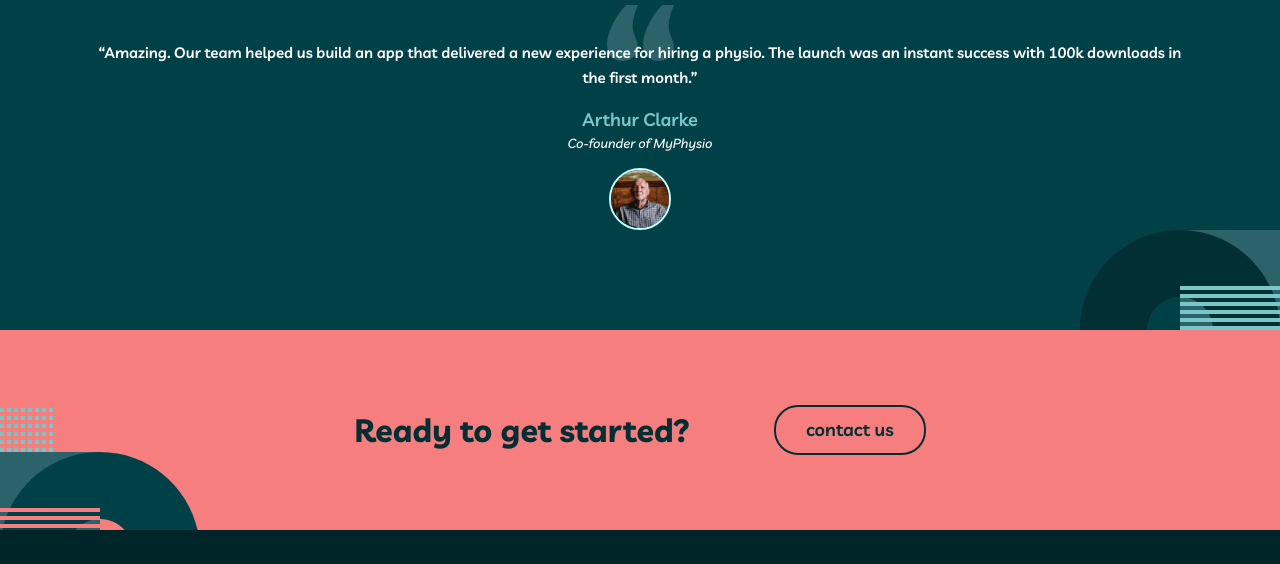
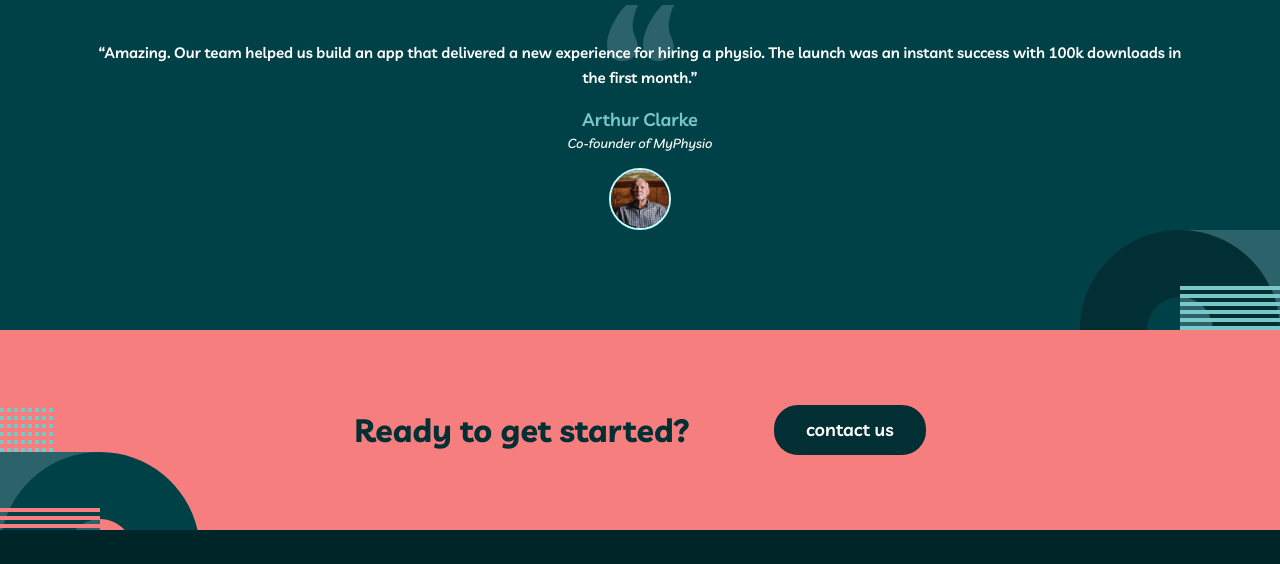
Before and after one commit to ZiGreed/OMG_Project_2022, a plain HTML site: page index.html in a window 1280 px wide. In both pictures the pointer is over the element 849 px from the left and 1325 px from the top of the page. Shown: the part 895-1459 px from the top of the page. Drawn offline with Linux system fonts and the light colour scheme; files whose address does not match are found by name.

Commit message:
Add hover function to button

```diff
--- a/assets/css/style_main_about.css
+++ b/assets/css/style_main_about.css
@@ -43,6 +43,11 @@
     line-height: 32px;
     margin: 24px 20px;
     text-align: center;
+}
+
+.button :hover {
+    background-color:#012F34;
+    color: #FFFFFF;
 }
 
 .button a{
--- a/assets/css/style_main_index.css
+++ b/assets/css/style_main_index.css
@@ -196,6 +196,11 @@
     text-align: center;
 }
 
+.button :hover {
+    background-color:#012F34;
+    color: #FFFFFF;
+}
+
 .button a{
     font-size: 18px;
     line-height: 28px;
```
